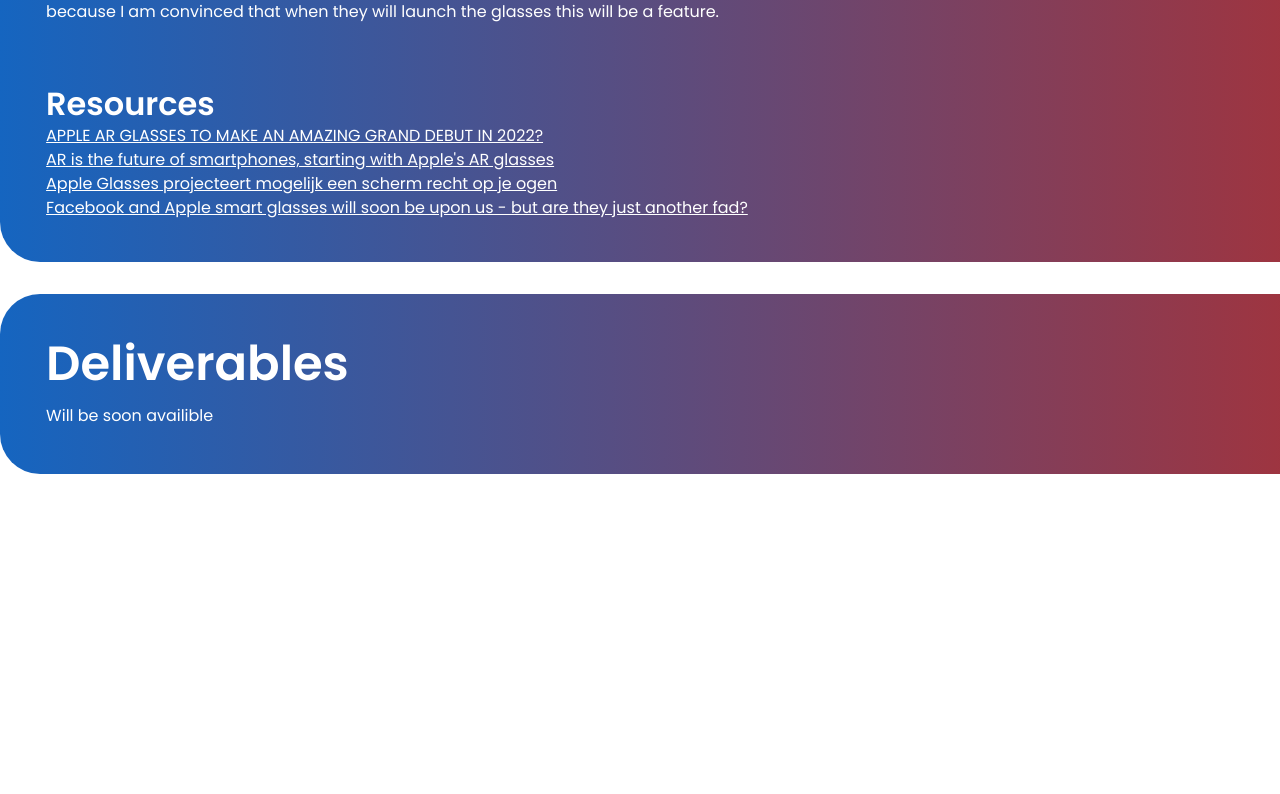
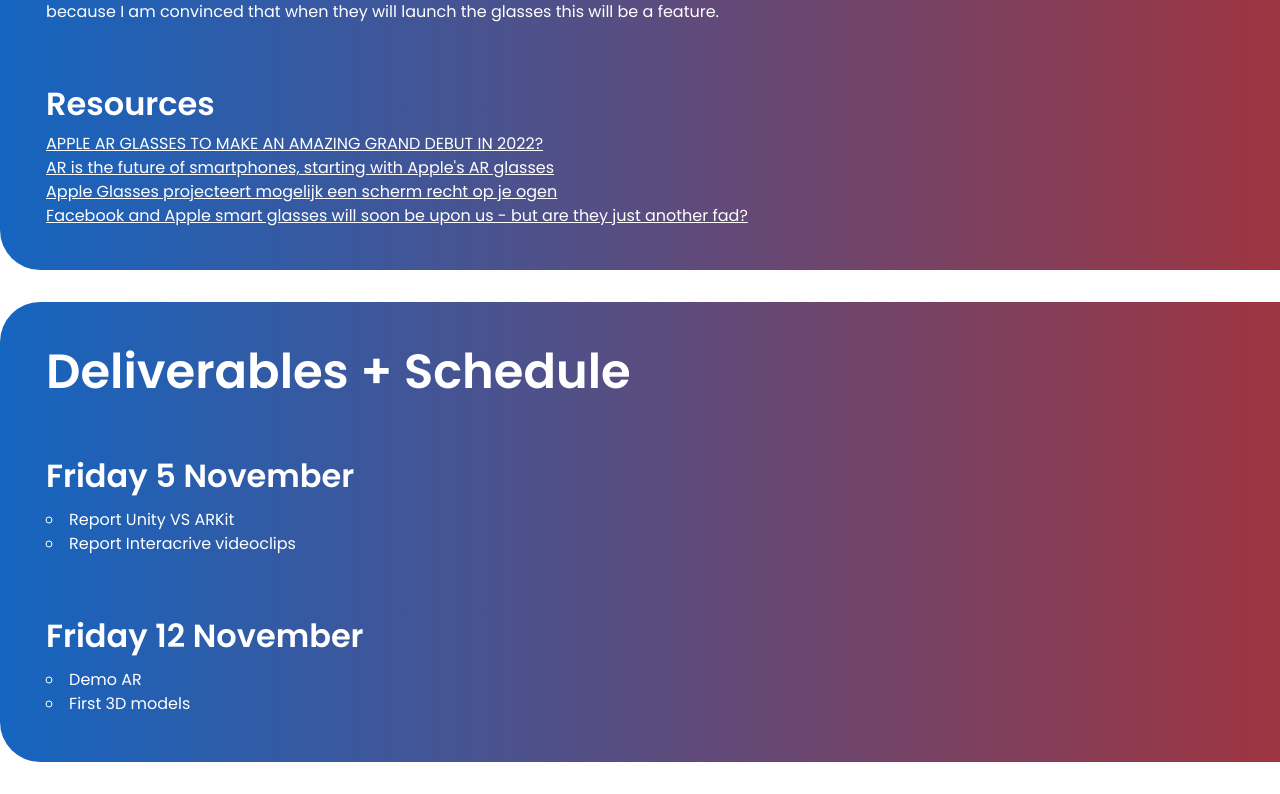
Before and after one commit to johanneshermans/blog_frontend, a React (Create React App) app: page /concept in a window 1280 px wide. Shown: the part 912-1706 px from the top of the page. Before the commit the page ends 1418 px from the top, so only its background shows below. Built offline with nearby package versions, Linux system fonts and the light colour scheme.

Commit message:
deliverables toegevoefd

```diff
--- a/src/App.css
+++ b/src/App.css
@@ -25,6 +25,7 @@
 
 h4 {
   margin-top: 2em;
+  margin-bottom: .5em;
   font-size: 2em;
   font-weight: 600;
   display: block;
@@ -134,3 +135,13 @@
   border-radius: 50px;
   padding: 5% 10%;
 }
+
+.list {
+  list-style-type: circle;
+  list-style-position: inside;
+  line-height: 150%;
+}
+
+.list.li {
+  margin-bottom: 1em;
+}
--- a/src/pages/concept.js
+++ b/src/pages/concept.js
@@ -25,8 +25,23 @@
             </section>
 
             <section className="post__container">
-                <h3>Deliverables</h3>
-                <p>Will be soon availible</p>
+                <h3>Deliverables + Schedule</h3>
+
+                <section>
+                    <h4>Friday 5 November</h4>
+                    <ul className="list">
+                        <li>Report Unity VS ARKit</li>
+                        <li>Report Interacrive videoclips</li>
+                    </ul>
+                </section>
+
+                <section>
+                    <h4>Friday 12 November</h4>
+                    <ul className="list">
+                        <li>Demo AR</li>
+                        <li>First 3D models</li>
+                    </ul>
+                </section>
 
             </section>
 
```
